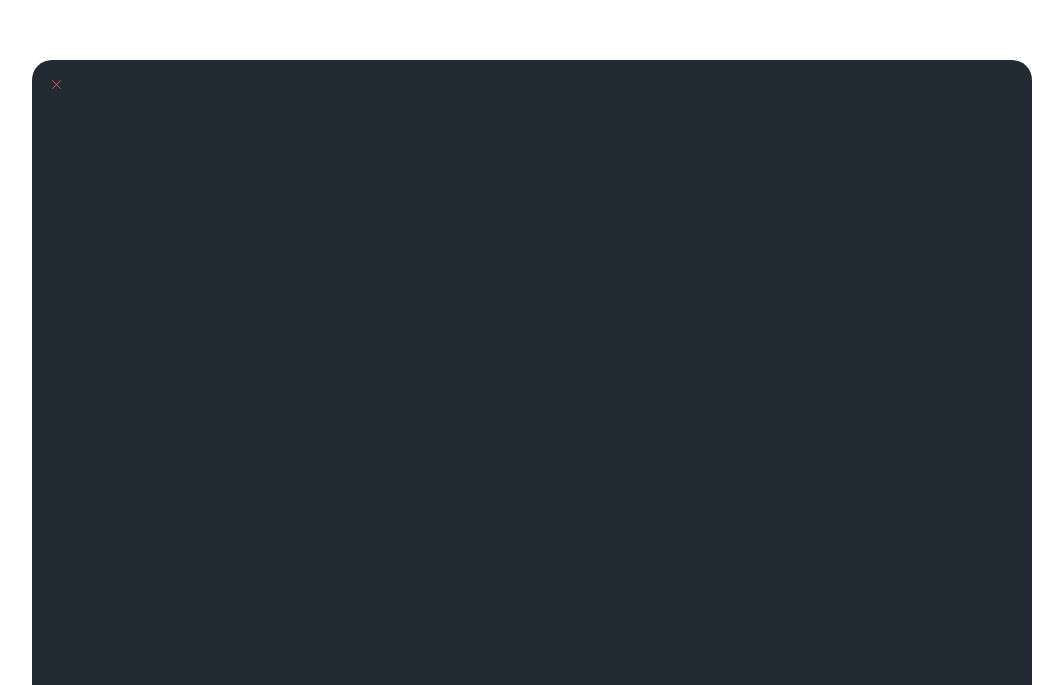
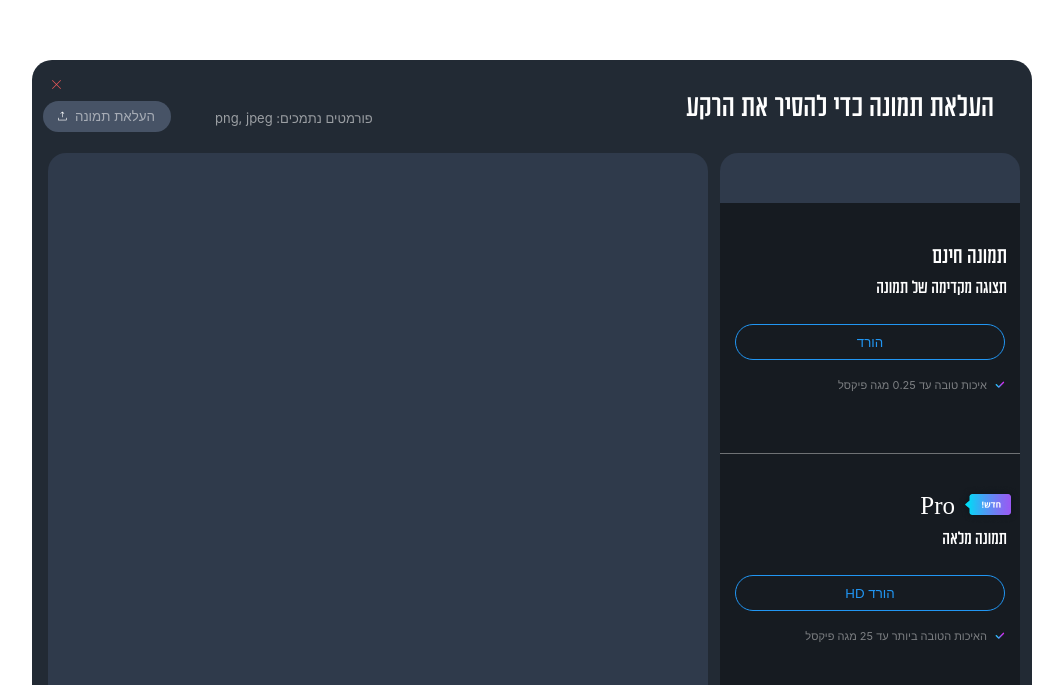
Before and after one commit to irenap89/maraton_may, a React (Create React App) app: page / in a window 1280 px wide. Shown: the part 115-800 px from the top of the page, without its empty margins (108-1171 px from the left). Built offline with nearby package versions, Linux system fonts and the light colour scheme.

Commit message:
lesson 2

```diff
--- a/src/Bg.css
+++ b/src/Bg.css
@@ -1,3 +1,8 @@
+@font-face {
+    font-family: Aduma;
+    src: url(./fonts/Aduma\ Regular.ttf);
+}
+
 .bg_cont{
     width: 1000px;
     height: 800px;
@@ -12,7 +17,76 @@
     position: absolute;
     top: 20px;
     left: 20px;
+}
+
+.header_title{
+    color: white;
+    text-align: right;
+    position: relative;
+    top: 24px;
+    right: 38px;
+    font-size: 34px;
+    font-family: Aduma;
+}
 
 
+.header_formats{
+    color: #ffffff8c;
+    direction: rtl;
+    position: absolute;
+    left: 183px;
+    font-size: 13px;
+    top: 50px;
+}
+
+.upload_img_btn{
+    background-color: #475366;
+    color: #ffffff85;
+    border: 0;
+    padding: 8px;
+    border-radius: 20px;
+    width: 128px;
+    margin-left: 11px;
+    text-align: right;
+    padding-right: 16px;
+    background-image: url(./assets/Upload.png);
+    background-repeat: no-repeat;
+    background-position: 12px 8px;
+}
+
+.right_div{
+
+    width: 30%;
+    margin-right: 12px;
+    background-color: #2F3A4B;
+    border-radius: 18px;
+}
+
+.left_div{
+
+    width: 66%;
+    background-color: #2F3A4B;
+    border-radius: 18px;
+}
+
+.middle_cont{
+    width: 100%;
+    height: 610px;
+    display: flex;
+    flex-direction: row-reverse;
+    gap: 12px;
+    margin-top: 21px;
 
 }
+
+.footer{
+    display: flex;
+    flex-direction: row-reverse;
+    gap: 20px;
+    margin-right: 28px;
+    margin-top: 22px;
+}
+
+.banner{
+    width: 77%;
+}
--- a/src/Bg.jsx
+++ b/src/Bg.jsx
@@ -1,12 +1,40 @@
 
 import './Bg.css';
 import close_red from './assets/close.png'
-
+import Download_file  from './Download_file';
+import banner from './assets/banner.png'
+import logo from './assets/logo.png'
 function Bg() {
   return (
 
   <div className='bg_cont'>
         <img src={close_red} className='close_red'/>
+
+        <div className='header'>
+            <div className='header_title'> העלאת תמונה כדי להסיר את הרקע </div>
+
+            <div className='header_formats'> פורמטים נתמכים: png, jpeg </div>
+            <button className='upload_img_btn'> העלאת תמונה </button>
+        </div>
+
+        <div className='middle_cont'>
+          <div className='right_div'>
+              <Download_file title="תמונה חינם" top="top" sub_title="תצוגה מקדימה של תמונה" btn="הורד" small_text="איכות טובה עד 0.25 מגה פיקסל"></Download_file>
+              <Download_file title="Pro"  top="bottom"  sub_title="תמונה מלאה"  btn=" HD הורד"  small_text="האיכות הטובה ביותר עד 25 מגה פיקסל"></Download_file>
+          </div>
+
+          <div className='left_div'>
+
+          </div>
+
+        </div>
+
+
+        <div className='footer'>
+          <img src={banner} className='banner'/>
+          <img src={logo} />
+        </div>
+
   </div>
 
   );
--- /dev/null
+++ b/src/Download_file.css
@@ -0,0 +1,63 @@
+.Download_file_cont{
+    color: white;
+    height: 41%;
+    background-color: #161B21;
+    position: relative;
+}
+
+.top{
+    margin-top: 50px;
+    border-bottom: 1px solid #ffffff61;
+}
+
+.file_title{
+    font-family: Aduma;
+    font-size: 25px;
+    text-align: right;
+    margin-right: 13px;
+    position: relative;
+    top: 36px;
+}
+
+
+.file_subtitle{
+    font-family: Aduma;
+    font-size: 20px;
+    text-align: right;
+    margin-right: 13px;
+    position: relative;
+    top: 41px;
+}
+
+
+.file_btn{
+    color: #2196F3;
+    background-color: transparent;
+    border: 1px solid #2196F3;
+    width: 90%;
+    height: 36px;
+    border-radius: 20px;
+    margin-left: 5%;
+    margin-top: 67px;
+}
+
+.small_text{
+    text-align: right;
+    padding-right: 33px;
+    font-size: 11px;
+    margin-top: 18px;
+    color: #ffffff70;
+    background-image: url(./assets/check.png);
+    background-repeat: no-repeat;
+    background-position: 95%;
+}
+
+.pro_img{
+    position: absolute;
+    right: 0;
+    top: 31px;
+}
+
+.bottom_title{
+    margin-right: 65px;
+}
--- /dev/null
+++ b/src/Download_file.jsx
@@ -0,0 +1,19 @@
+
+import './Download_file.css';
+import new_img from './assets/new.png'
+
+function Download_file(props) {
+  return (
+
+        <div  className={'Download_file_cont ' + props.top} >
+            { props.top=="bottom" ? <img src={new_img} className='pro_img'/>: <></>}
+
+            <div className={'file_title ' + props.top+"_title"}>  {props.title}</div>
+            <div className='file_subtitle'>{props.sub_title} </div>
+            <button className='file_btn'> {props.btn}</button>
+            <div className='small_text'>{props.small_text} </div>
+        </div>
+  );
+}
+
+export default Download_file;
```
Also changed, not shown: src/fonts/Aduma Regular.ttf (added).
